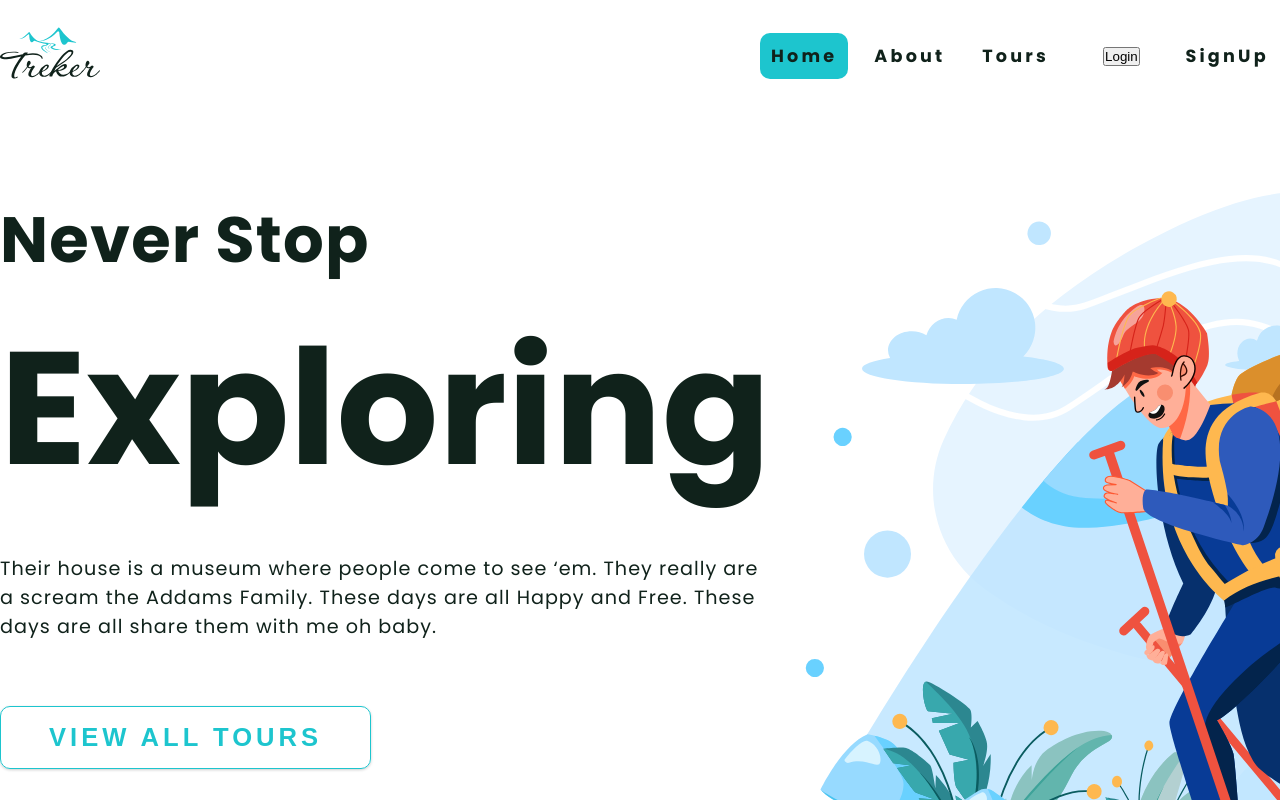
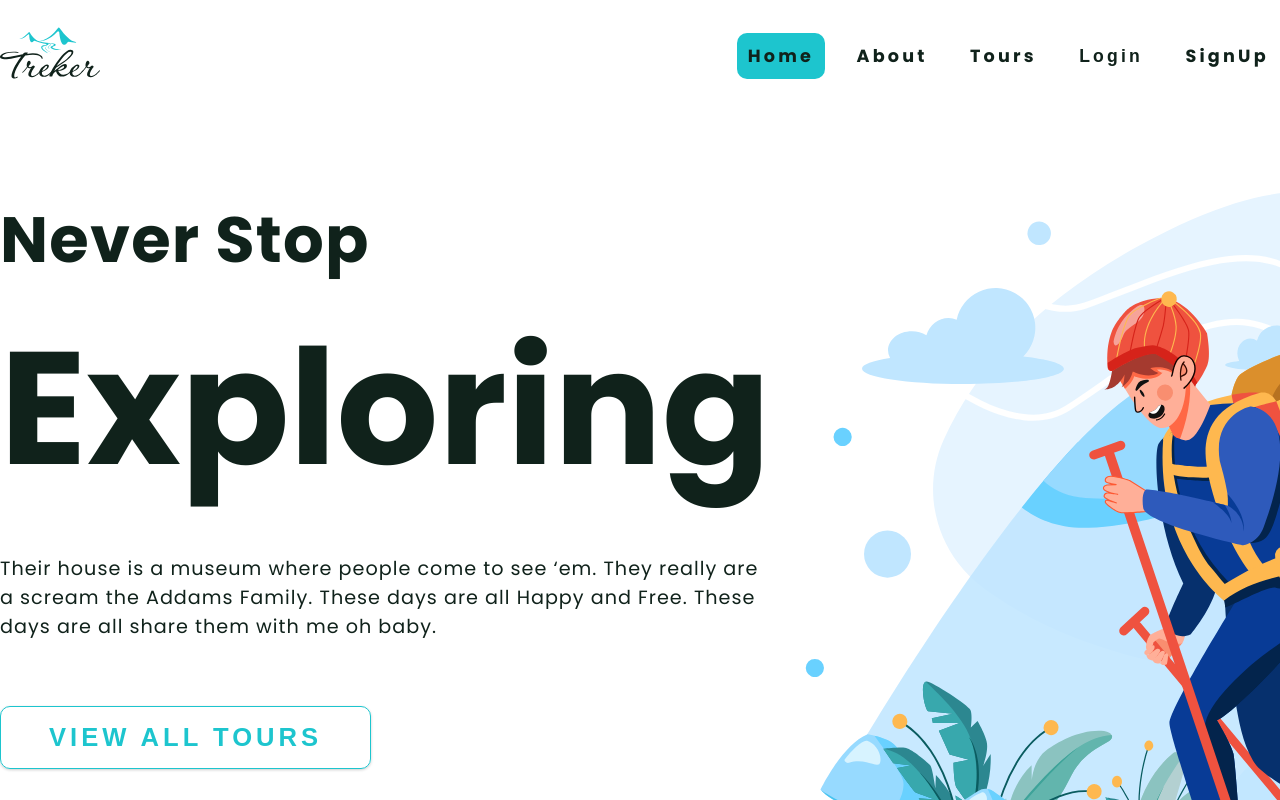
Before and after one commit to HasithKovinda/thicker, a Next.js app: page / in a window 1280 px wide. Shown: the top 800 px of the page. Built offline with nearby package versions, Linux system fonts and the light colour scheme; no server answers; the database is empty.

Commit message:
complete the nav bar

```diff
--- a/UI/NavBar.module.css
+++ b/UI/NavBar.module.css
@@ -33,10 +33,10 @@
 .nav ul {
   justify-self: end;
   display: grid;
-  grid-template-columns: repeat(5, 1fr);
+  grid-template-columns: auto auto auto 1fr auto;
   align-items: center;
   justify-content: center;
-  /* column-gap: 30px; */
+  column-gap: 20px;
 }
 
 .nav li {
--- a/UI/NavBar.tsx
+++ b/UI/NavBar.tsx
@@ -28,13 +28,19 @@ export default function NavBar() {
         </div>
         <ul>
           <li>
-            <NavLink herf="/">Home</NavLink>
+            <NavLink type="link" path="/">
+              Home
+            </NavLink>
           </li>
           <li>
-            <NavLink herf="/about">About</NavLink>
+            <NavLink type="link" path="/about">
+              About
+            </NavLink>
           </li>
           <li>
-            <NavLink herf="/tours">Tours</NavLink>
+            <NavLink type="link" path="/tours">
+              Tours
+            </NavLink>
           </li>
           <Auth />
         </ul>
--- a/components/Auth/Auth.tsx
+++ b/components/Auth/Auth.tsx
@@ -1,29 +1,44 @@
 "use client";
-import { signIn, useSession } from "next-auth/react";
+import { signIn, signOut, useSession } from "next-auth/react";
 import NavLink from "../NavLink";
+import NavUser from "../NavUser";
 
 export default function Auth() {
   const { data: session } = useSession();
-
   return (
     <>
       {session && session.user ? (
         <>
           <li>
-            <span>{session.user.name}</span>
+            <NavUser name={session.user.name} image={session.user?.photo} />
           </li>
           <li>
-            <NavLink herf="/api/auth/signout">Sign out</NavLink>
+            <NavLink
+              type="button"
+              path="/login"
+              onClick={() =>
+                signOut({ callbackUrl: "http://localhost:3000/login" })
+              }
+            >
+              Sign out
+            </NavLink>
+            {/* <NavLink herf="/api/auth/signout">Sign out</NavLink> */}
           </li>
         </>
       ) : (
         <>
           <li>
-            <button onClick={() => signIn()}>Login</button>
-            {/* <NavLink herf="/api/auth/signin">Login</NavLink> */}
+            <NavLink type="button" path="/login" onClick={() => signIn()}>
+              Login
+            </NavLink>
+            {/* <NavLink type="link" link="/api/auth/signin">
+              Login
+            </NavLink> */}
           </li>
           <li>
-            <NavLink herf="/signUp">SignUp</NavLink>
+            <NavLink type="link" path="/signUp">
+              SignUp
+            </NavLink>
           </li>
         </>
       )}
--- a/components/NavLink.module.css
+++ b/components/NavLink.module.css
@@ -8,10 +8,6 @@
   padding: 0.7rem 0.7rem;
 }
 
-.active {
-  background: var(--clr-primary-1);
-}
-
 .link:hover {
   color: var(--clr-primary-1);
 }
@@ -19,3 +15,17 @@
 .active.link:hover {
   color: var(--clr-white);
 }
+
+/* .login-btn .active {
+  background: transparent;
+} */
+
+.login-btn {
+  border: none;
+  cursor: pointer;
+  background: transparent;
+}
+
+.active {
+  background: var(--clr-primary-1);
+}
--- a/components/NavLink.tsx
+++ b/components/NavLink.tsx
@@ -2,23 +2,45 @@
 
 import Link from "next/link";
 import { usePathname } from "next/navigation";
-import { ReactNode } from "react";
+import { ComponentPropsWithoutRef, PropsWithoutRef, ReactNode } from "react";
 import styles from "./NavLink.module.css";
 
-type NavLinkProps = {
+type ButtonProps = {
+  type: "button";
+} & ComponentPropsWithoutRef<"button"> &
+  BaseProps;
+
+type BaseProps = {
   children: ReactNode;
-  herf: string;
+  path: string;
 };
 
-export default function NavLink({ herf, children }: NavLinkProps) {
+type LinkProps = {
+  type: "link";
+} & BaseProps;
+
+type NavLinkProps = ButtonProps | LinkProps;
+
+export default function NavLink(props: NavLinkProps) {
+  const { children, path } = props;
   const pathName = usePathname();
-  const activePath = herf === pathName ? true : false;
+  const activePath = path === pathName ? true : false;
+  const classActive = activePath
+    ? `${styles.link} ${styles.active}`
+    : styles.link;
+  if (props.type === "link")
+    return (
+      <Link
+        href={props.type === "link" ? props.path : ""}
+        className={classActive}
+      >
+        {children}
+      </Link>
+    );
+
   return (
-    <Link
-      href={herf}
-      className={activePath ? `${styles.link} ${styles.active}` : styles.link}
-    >
+    <button className={`${styles["login-btn"]} ${classActive}`} {...props}>
       {children}
-    </Link>
+    </button>
   );
 }
--- /dev/null
+++ b/components/NavUser.module.css
@@ -0,0 +1,14 @@
+.user {
+  display: flex;
+  align-items: center;
+  justify-content: center;
+  gap: 15px;
+  color: var(--color-dark-3);
+  padding: 0 0.5rem;
+}
+
+.profile {
+  height: 40px;
+  width: 40px;
+  border-radius: 50%;
+}
--- /dev/null
+++ b/components/NavUser.tsx
@@ -0,0 +1,17 @@
+import Link from "next/link";
+import styles from "./NavUser.module.css";
+
+type NavUserProps = {
+  name: string;
+  image: string | undefined;
+};
+
+export default function NavUser({ name, image }: NavUserProps) {
+  const imagePath = image ? image : "/assert/default.jpg";
+  return (
+    <Link href="/dashboard" className={styles.user}>
+      <img src={imagePath} alt="" className={styles.profile} />
+      <span>{name}</span>
+    </Link>
+  );
+}
```
Also changed, not shown: public/assert/default.jpg (added).
